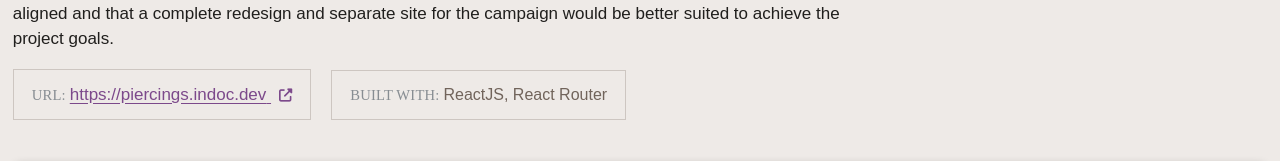
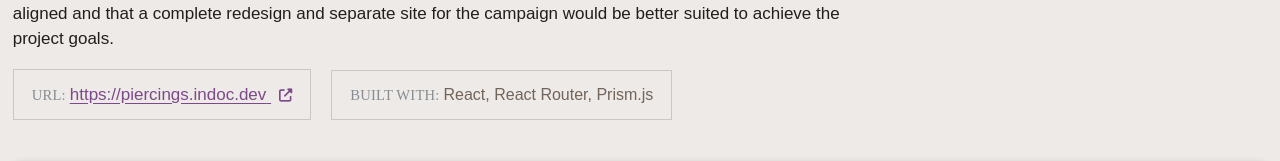
Before and after one commit to indoct/scho-react, a React (Vite) app: page /work/bg3setcreator in a window 1280 px wide. Shown: the part 254-415 px from the top of the page. Built offline with nearby package versions, Linux system fonts and the light colour scheme; a web font is replaced by a local one.

Commit message:
stop crawling of staging site

```diff
--- a/index.html
+++ b/index.html
@@ -13,6 +13,7 @@
   <link rel="manifest" href="manifest.json" />
   <meta name="msapplication-TileColor" content="#da532c" />
   <meta name="theme-color" content="#212326" />
+  <meta name="robots" content="noindex, nofollow" />
   <link rel="stylesheet" href="https://use.typekit.net/cyz8omy.css" />
   <script src="https://kit.fontawesome.com/dd45956d01.js" crossorigin="anonymous"></script>
 </head>
--- a/src/pages/work/BG3SetCreator.jsx
+++ b/src/pages/work/BG3SetCreator.jsx
@@ -10,8 +10,6 @@ import BackButton from "../../components/BackButton";
 
 export default function BG3SetCreator() {
   const [index, setIndex] = useState(-1);
-  // const [maxZoomPixelRatio, setMaxZoomPixelRatio] = useState(1.1);
-  // const [zoomInMultiplier, setZoomInMultiplier] = useState(5);
   const [slides, setSlides] = useState([
     {
       src: assets.prc01,
@@ -80,7 +78,7 @@ export default function BG3SetCreator() {
               </p>
               <p className="plink-cont">
                 <span className="tech">BUILT WITH: </span>
-                ReactJS, React Router
+                React, React Router, Prism.js
               </p>
             </div>
           </div>
```
